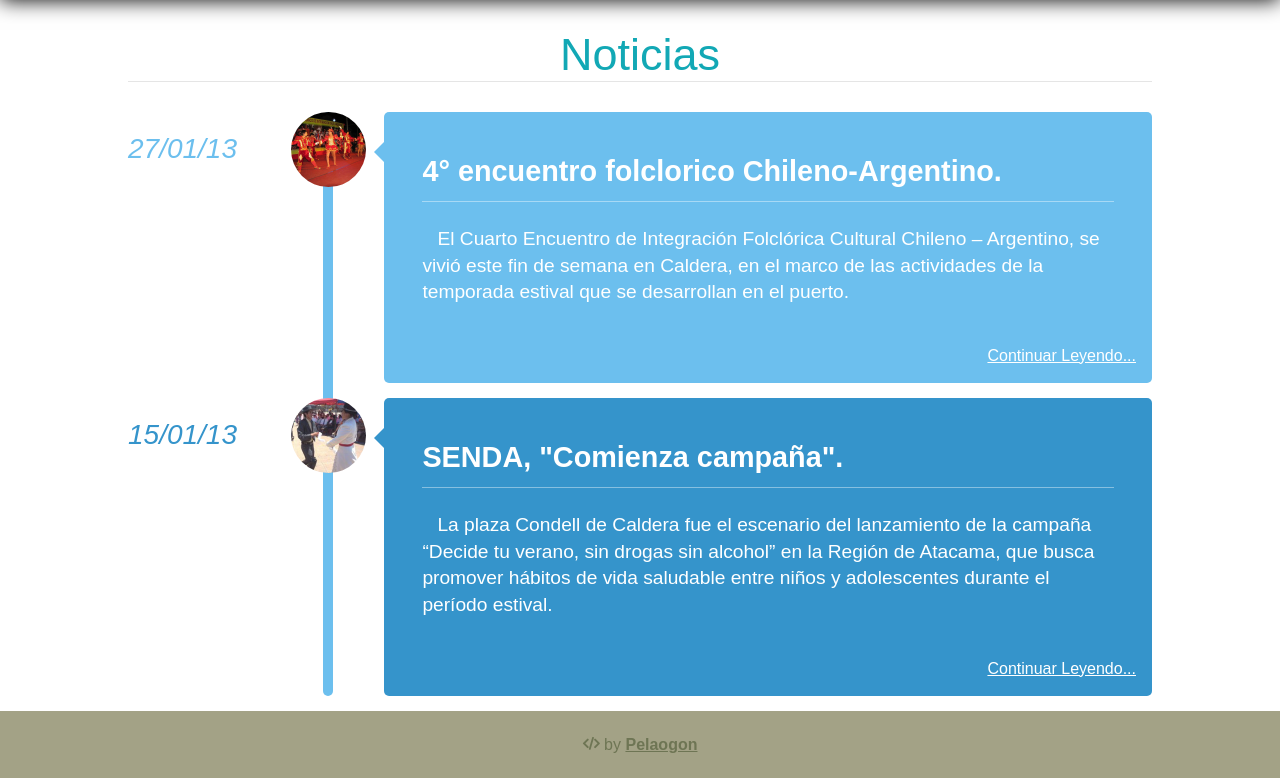
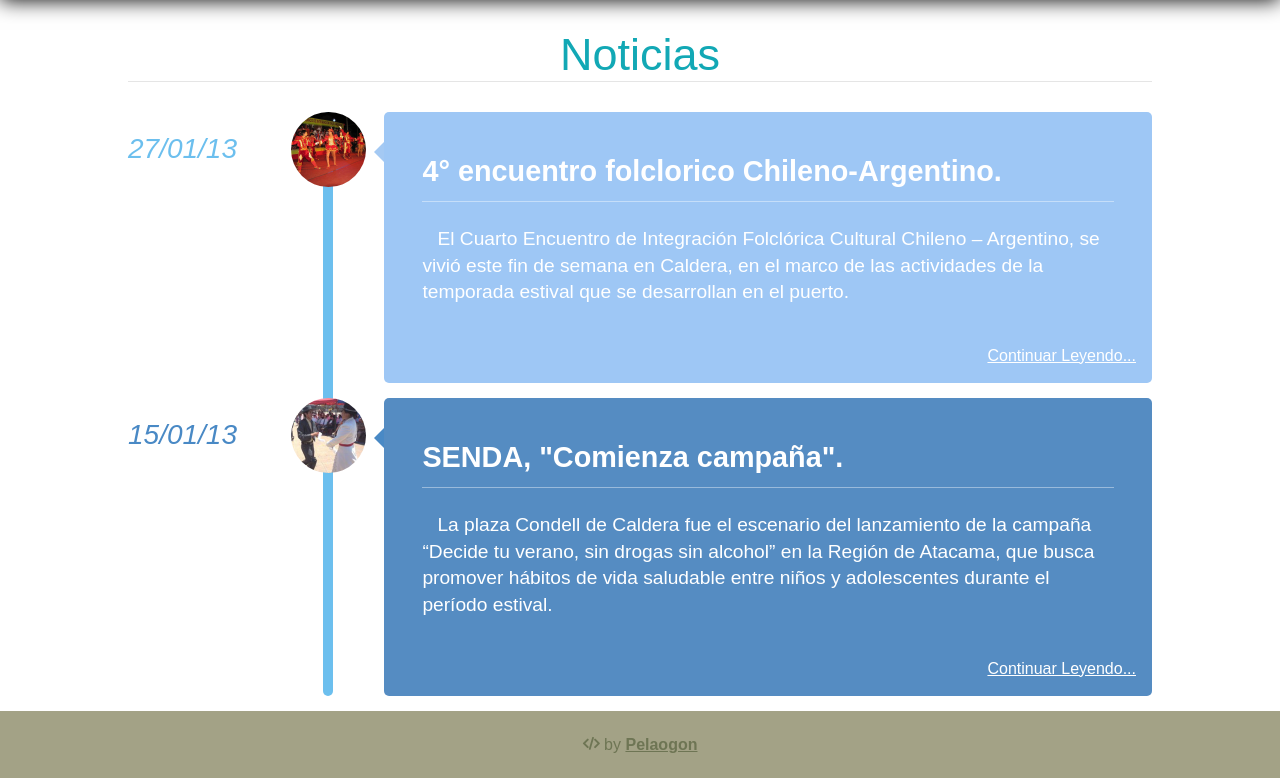
Before and after one commit to gburgost/pelaogon.github.io, a PHP site: page /vientosdelpuerto/noticias.html in a window 1280 px wide. Shown: the part 163-941 px from the top of the page. Run offline with PHP 8.4, Linux system fonts and the light colour scheme.

Commit message:
cambio de colores

```diff
--- a/vientosdelpuerto/estilo/estilo.styl
+++ b/vientosdelpuerto/estilo/estilo.styl
@@ -166,7 +166,7 @@
 			border-radius 20px
 	&-text
 		margin: 0 0 15px 25%;
-		background: #3594cb;
+		background: #558CC2;
 		color: #fff;
 		padding: 2em;
 		font-size: 1.2em;
@@ -212,19 +212,19 @@
 
 .Timeline-lineaTiempo > li .Timeline-date span:first-child {
 	font-size: 0.9em;
-	color: #bdd0db;
+	color: #9EC7F5;
 }
 
 .Timeline-lineaTiempo > li .Timeline-date span:last-child {
 	font-size: 2em;
-	color: #3594cb;
+	color: #4989C5;
 }
 
 .Timeline-lineaTiempo > li:nth-child(odd) .Timeline-date span:last-child {
 	color: #6cbfee;
 }
 .Timeline-lineaTiempo > li:nth-child(odd) .Timeline-text {
-	background: #6cbfee;
+	background: #9EC7F5;
 }
 /* The triangle */
 .Timeline-lineaTiempo > li .Timeline-text:after {
@@ -235,13 +235,13 @@
 	width: 0;
 	position: absolute;
 	pointer-events: none;
-	border-right-color: #3594cb;
+	border-right-color: #4989C5;
 	border-width: 10px;
 	top: 30px;
 }
 
 .Timeline-lineaTiempo > li:nth-child(odd) .Timeline-text:after {
-	border-right-color: #6cbfee
+	border-right-color: #A4C9F3
 }
 
 .Footer
```
Also changed, not shown: vientosdelpuerto/estilo/estilo.css.
